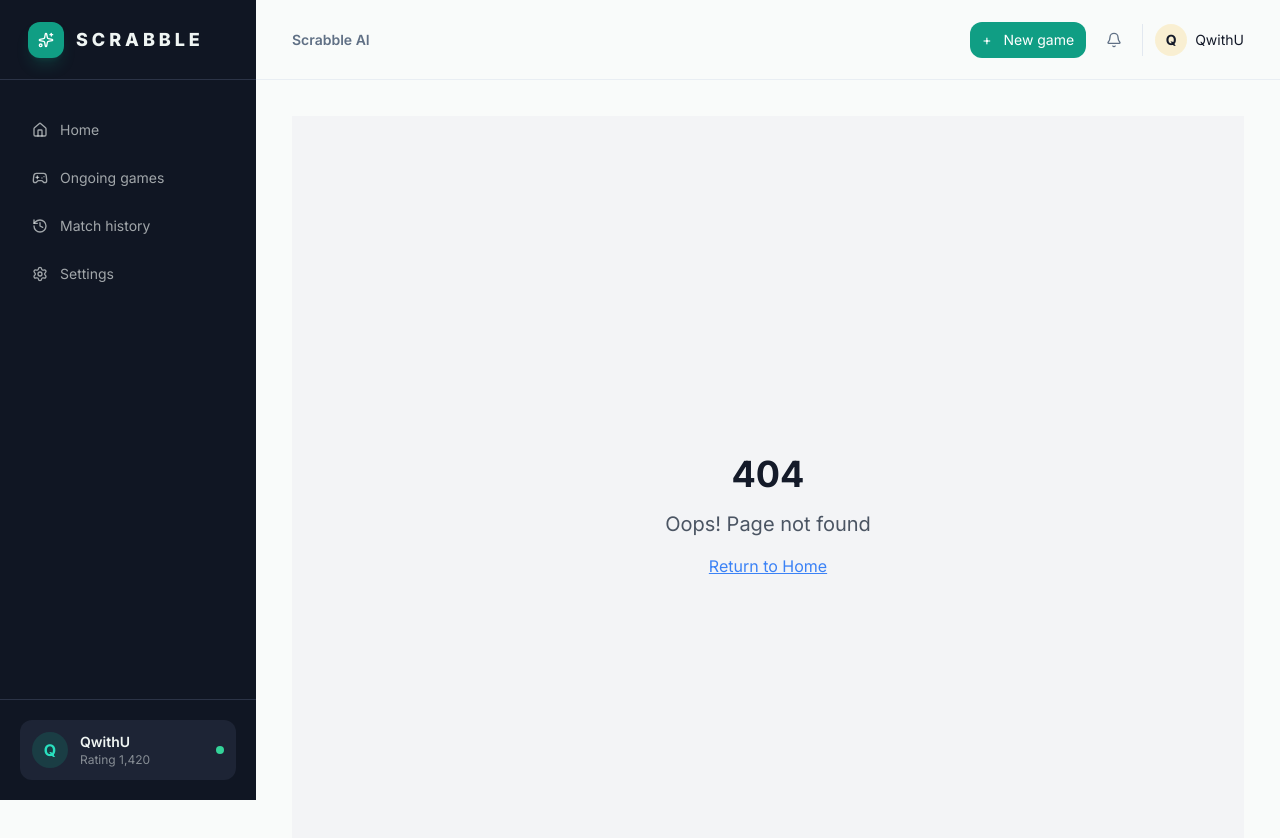
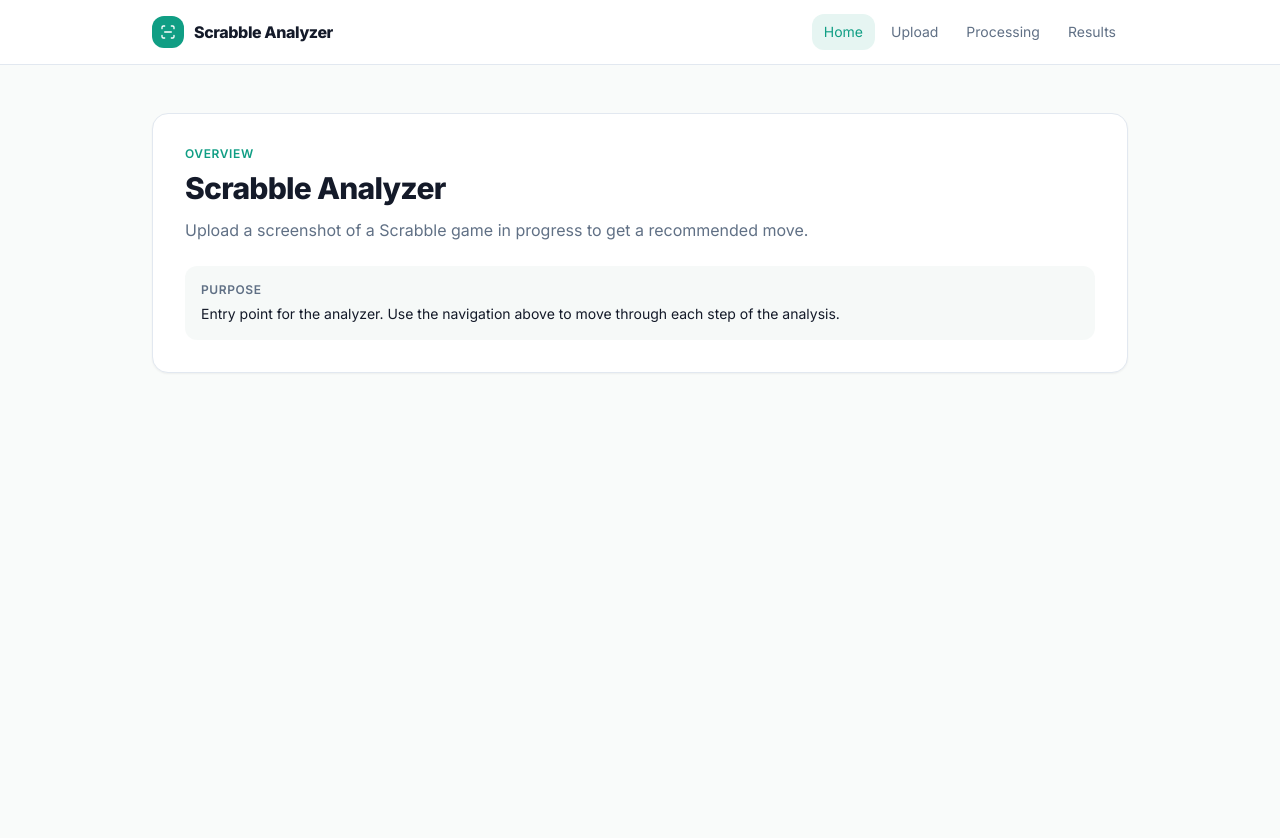
Before and after one commit to shawwnn/scrabble-ai-assistant, a React (Vite) app: page /analyzer in a window 1280 px wide. Before the commit this address had no page. Shown: the top 838 px of the page. After the commit the page ends 800 px from the top, so only its background shows below. Built offline with nearby package versions, Linux system fonts and the light colour scheme.

Commit message:
Add standalone Scrabble Analyzer routes and shared layout

```diff
--- a/client/App.tsx
+++ b/client/App.tsx
@@ -14,6 +14,11 @@ import Game from "./pages/Game";
 import History from "./pages/History";
 import Settings from "./pages/Settings";
 import NotFound from "./pages/NotFound";
+import AnalyzerLayout from "./components/analyzer/AnalyzerLayout";
+import AnalyzerHome from "./pages/AnalyzerHome";
+import AnalyzerUpload from "./pages/AnalyzerUpload";
+import AnalyzerProcessing from "./pages/AnalyzerProcessing";
+import AnalyzerResults from "./pages/AnalyzerResults";
 
 const queryClient = new QueryClient();
 
@@ -24,6 +29,12 @@ const App = () => (
       <Sonner />
       <BrowserRouter>
         <Routes>
+          <Route path="/analyzer" element={<AnalyzerLayout />}>
+            <Route index element={<AnalyzerHome />} />
+            <Route path="upload" element={<AnalyzerUpload />} />
+            <Route path="processing" element={<AnalyzerProcessing />} />
+            <Route path="results" element={<AnalyzerResults />} />
+          </Route>
           <Route element={<AppShell />}>
             <Route path="/" element={<Index />} />
             <Route path="/new-game" element={<NewGame />} />
--- /dev/null
+++ b/client/components/analyzer/AnalyzerLayout.tsx
@@ -0,0 +1,47 @@
+import { ScanLine } from "lucide-react";
+import { Link, NavLink, Outlet } from "react-router-dom";
+
+const analyzerNav = [
+  { to: "/analyzer", label: "Home", end: true },
+  { to: "/analyzer/upload", label: "Upload", end: false },
+  { to: "/analyzer/processing", label: "Processing", end: false },
+  { to: "/analyzer/results", label: "Results", end: false },
+];
+
+export default function AnalyzerLayout() {
+  return (
+    <div className="min-h-screen bg-background text-foreground">
+      <header className="sticky top-0 z-10 border-b border-border bg-card/90 backdrop-blur">
+        <div className="mx-auto flex max-w-5xl flex-col gap-3 px-4 py-3 sm:h-16 sm:flex-row sm:items-center sm:justify-between sm:px-6 sm:py-0">
+          <Link to="/analyzer" className="flex items-center gap-2.5 font-extrabold tracking-tight">
+            <span className="grid h-8 w-8 place-items-center rounded-lg bg-primary text-primary-foreground">
+              <ScanLine className="h-4 w-4" />
+            </span>
+            Scrabble Analyzer
+          </Link>
+          <nav aria-label="Analyzer" className="flex gap-1 overflow-x-auto">
+            {analyzerNav.map(({ to, label, end }) => (
+              <NavLink
+                key={to}
+                to={to}
+                end={end}
+                className={({ isActive }) =>
+                  `whitespace-nowrap rounded-lg px-3 py-2 text-sm font-medium transition-colors ${
+                    isActive
+                      ? "bg-primary/10 text-primary"
+                      : "text-muted-foreground hover:bg-muted hover:text-foreground"
+                  }`
+                }
+              >
+                {label}
+              </NavLink>
+            ))}
+          </nav>
+        </div>
+      </header>
+      <main className="mx-auto max-w-5xl px-4 py-8 sm:px-6 sm:py-12">
+        <Outlet />
+      </main>
+    </div>
+  );
+}
--- /dev/null
+++ b/client/components/analyzer/AnalyzerPlaceholder.tsx
@@ -0,0 +1,20 @@
+interface AnalyzerPlaceholderProps {
+  eyebrow: string;
+  title: string;
+  description: string;
+  purpose: string;
+}
+
+export default function AnalyzerPlaceholder({ eyebrow, title, description, purpose }: AnalyzerPlaceholderProps) {
+  return (
+    <section className="rounded-2xl border border-border bg-card p-6 shadow-sm md:p-8">
+      <p className="text-xs font-semibold uppercase tracking-wider text-primary">{eyebrow}</p>
+      <h1 className="mt-2 text-2xl font-extrabold tracking-tight md:text-3xl">{title}</h1>
+      <p className="mt-3 max-w-2xl text-sm leading-6 text-muted-foreground md:text-base">{description}</p>
+      <div className="mt-6 rounded-xl bg-muted/60 p-4">
+        <p className="text-xs font-semibold uppercase tracking-wider text-muted-foreground">Purpose</p>
+        <p className="mt-1.5 text-sm">{purpose}</p>
+      </div>
+    </section>
+  );
+}
--- /dev/null
+++ b/client/pages/AnalyzerHome.tsx
@@ -0,0 +1,12 @@
+import AnalyzerPlaceholder from "@/components/analyzer/AnalyzerPlaceholder";
+
+export default function AnalyzerHome() {
+  return (
+    <AnalyzerPlaceholder
+      eyebrow="Overview"
+      title="Scrabble Analyzer"
+      description="Upload a screenshot of a Scrabble game in progress to get a recommended move."
+      purpose="Entry point for the analyzer. Use the navigation above to move through each step of the analysis."
+    />
+  );
+}
--- /dev/null
+++ b/client/pages/AnalyzerProcessing.tsx
@@ -0,0 +1,12 @@
+import AnalyzerPlaceholder from "@/components/analyzer/AnalyzerPlaceholder";
+
+export default function AnalyzerProcessing() {
+  return (
+    <AnalyzerPlaceholder
+      eyebrow="Step 2"
+      title="Processing"
+      description="The screenshot is being read and the best move is being worked out."
+      purpose="Will show progress while the analysis runs."
+    />
+  );
+}
--- /dev/null
+++ b/client/pages/AnalyzerResults.tsx
@@ -0,0 +1,12 @@
+import AnalyzerPlaceholder from "@/components/analyzer/AnalyzerPlaceholder";
+
+export default function AnalyzerResults() {
+  return (
+    <AnalyzerPlaceholder
+      eyebrow="Step 3"
+      title="Analysis results"
+      description="The recommended move will be shown here once an analysis finishes."
+      purpose="Will show the recommended move and an explanation of it."
+    />
+  );
+}
--- /dev/null
+++ b/client/pages/AnalyzerUpload.tsx
@@ -0,0 +1,12 @@
+import AnalyzerPlaceholder from "@/components/analyzer/AnalyzerPlaceholder";
+
+export default function AnalyzerUpload() {
+  return (
+    <AnalyzerPlaceholder
+      eyebrow="Step 1"
+      title="Upload screenshot"
+      description="Choose a screenshot that shows the board and your rack."
+      purpose="Will accept a game screenshot to start the analysis."
+    />
+  );
+}
```
